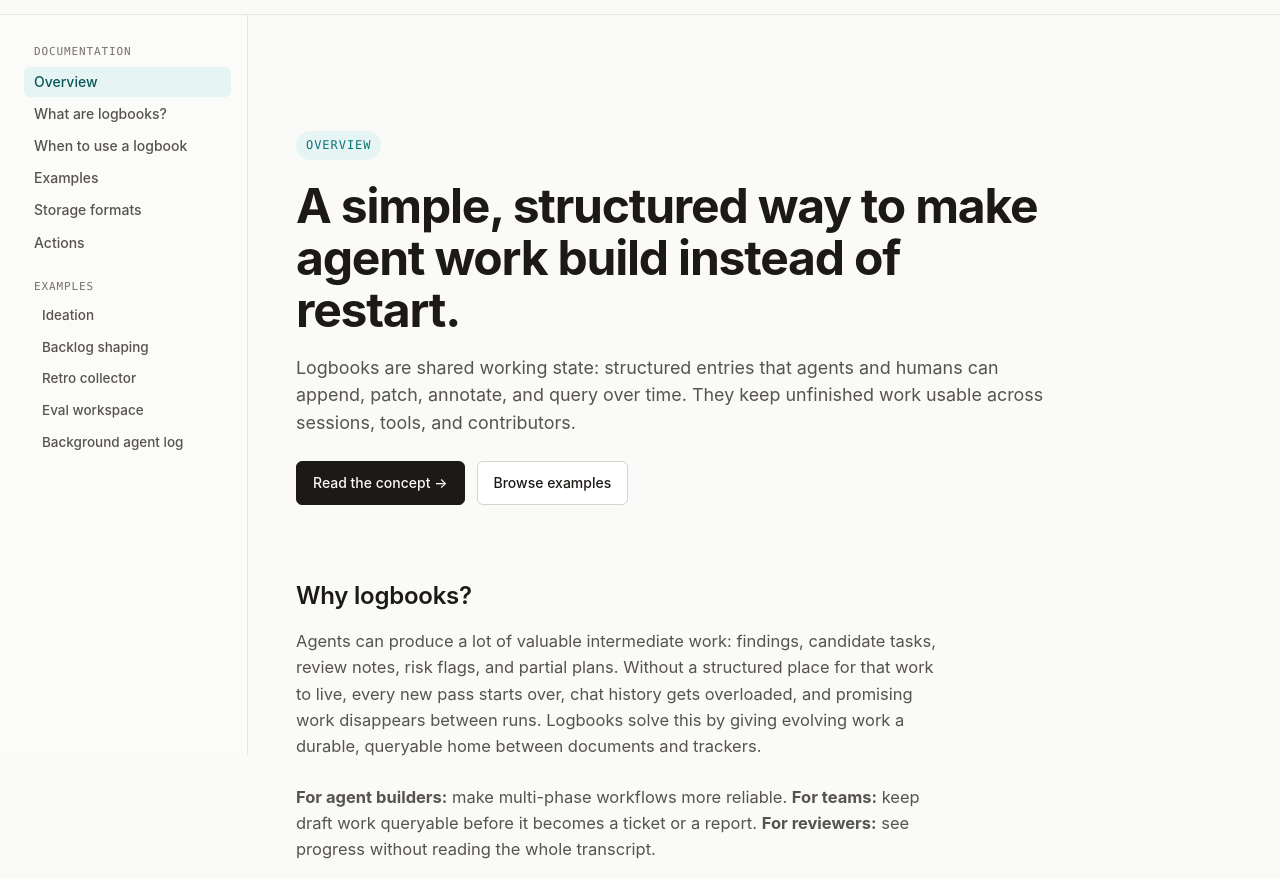
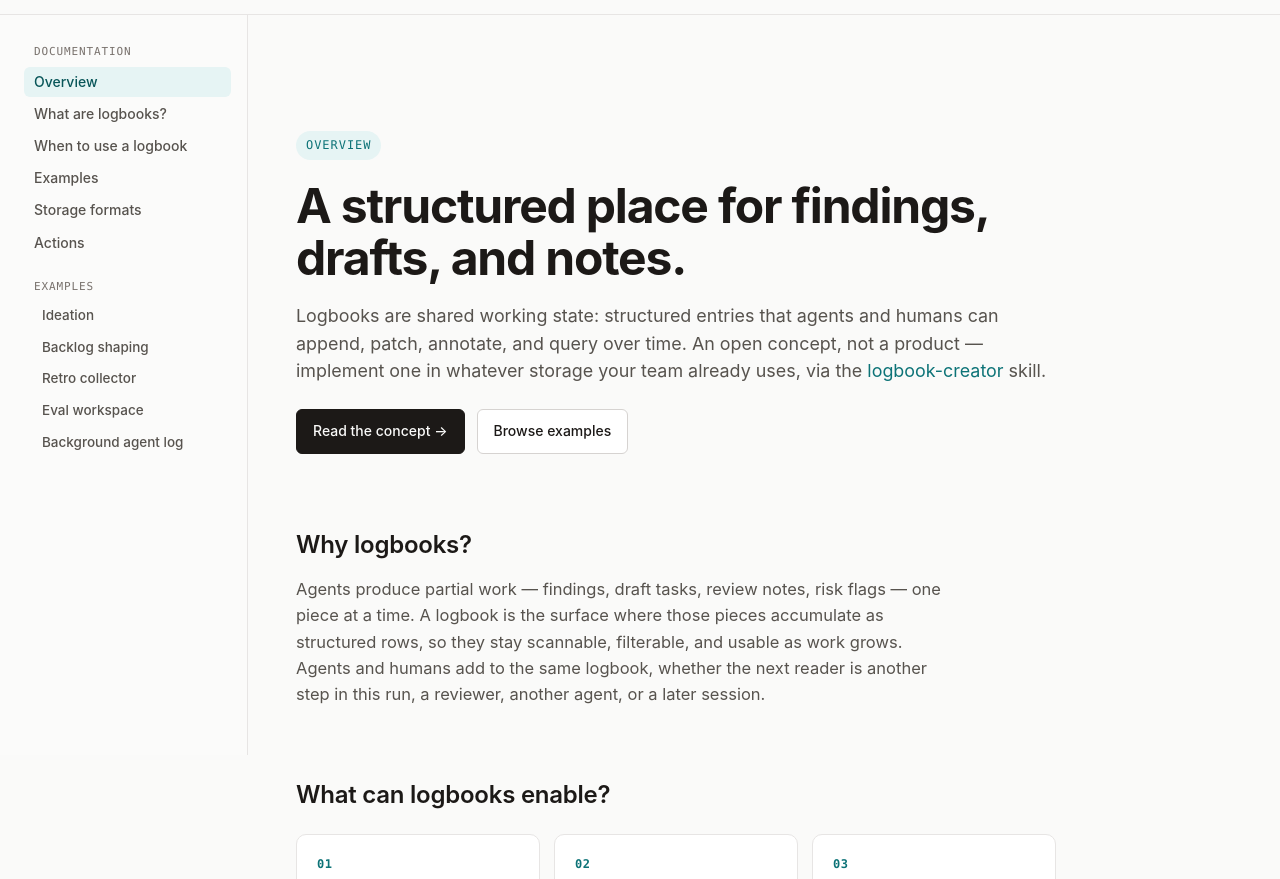
Before and after one commit to agentlogbooks/agentlogbooks, a plain HTML site: page index.html in a window 1280 px wide. Shown: the part 45-924 px from the top of the page. Drawn offline with Linux system fonts and the light colour scheme.

Commit message:
Rewrite hero and Why logbooks? sections
Hero: swap abstract category H1 for concrete noun-first line
("A structured place for findings, drafts, and notes"). Subhead
adds "open concept, not a product" positioning and links to the
logbook-creator skill.

Why logbooks?: reframe around accumulation as the central mechanic;
drop the three-role audience paragraph.

```diff
--- a/index.html
+++ b/index.html
@@ -4,7 +4,7 @@
 <meta charset="utf-8" />
 <meta name="viewport" content="width=device-width, initial-scale=1" />
 <title>Overview — Agent Logbooks</title>
-<meta name="description" content="A simple, structured way to make agent work build instead of restart." />
+<meta name="description" content="A structured place for findings, drafts, and notes." />
 <link rel="stylesheet" href="styles.css" />
 </head>
 <body>
@@ -50,9 +50,9 @@
   <main class="docs-content">
     <div class="hero">
       <span class="hero-eyebrow">Overview</span>
-      <h1>A simple, structured way to make agent work build instead of restart.</h1>
+      <h1>A structured place for findings, drafts, and notes.</h1>
       <p class="lead">
-        Logbooks are shared working state: structured entries that agents and humans can append, patch, annotate, and query over time. They keep unfinished work usable across sessions, tools, and contributors.
+        Logbooks are shared working state: structured entries that agents and humans can append, patch, annotate, and query over time. An open concept, not a product — implement one in whatever storage your team already uses, via the <a href="https://github.com/agentlogbooks/logbook-creator" target="_blank" rel="noopener">logbook-creator</a> skill.
       </p>
       <div class="hero-actions">
         <a class="btn btn-primary" href="what-are-logbooks.html">Read the concept →</a>
@@ -63,10 +63,7 @@
     <section class="docs-section">
       <h2>Why logbooks?</h2>
       <p class="lede">
-        Agents can produce a lot of valuable intermediate work: findings, candidate tasks, review notes, risk flags, and partial plans. Without a structured place for that work to live, every new pass starts over, chat history gets overloaded, and promising work disappears between runs. Logbooks solve this by giving evolving work a durable, queryable home between documents and trackers.
-      </p>
-      <p class="lede">
-        <strong>For agent builders:</strong> make multi-phase workflows more reliable. <strong>For teams:</strong> keep draft work queryable before it becomes a ticket or a report. <strong>For reviewers:</strong> see progress without reading the whole transcript.
+        Agents produce partial work — findings, draft tasks, review notes, risk flags — one piece at a time. A logbook is the surface where those pieces accumulate as structured rows, so they stay scannable, filterable, and usable as work grows. Agents and humans add to the same logbook, whether the next reader is another step in this run, a reviewer, another agent, or a later session.
       </p>
     </section>
 
```
